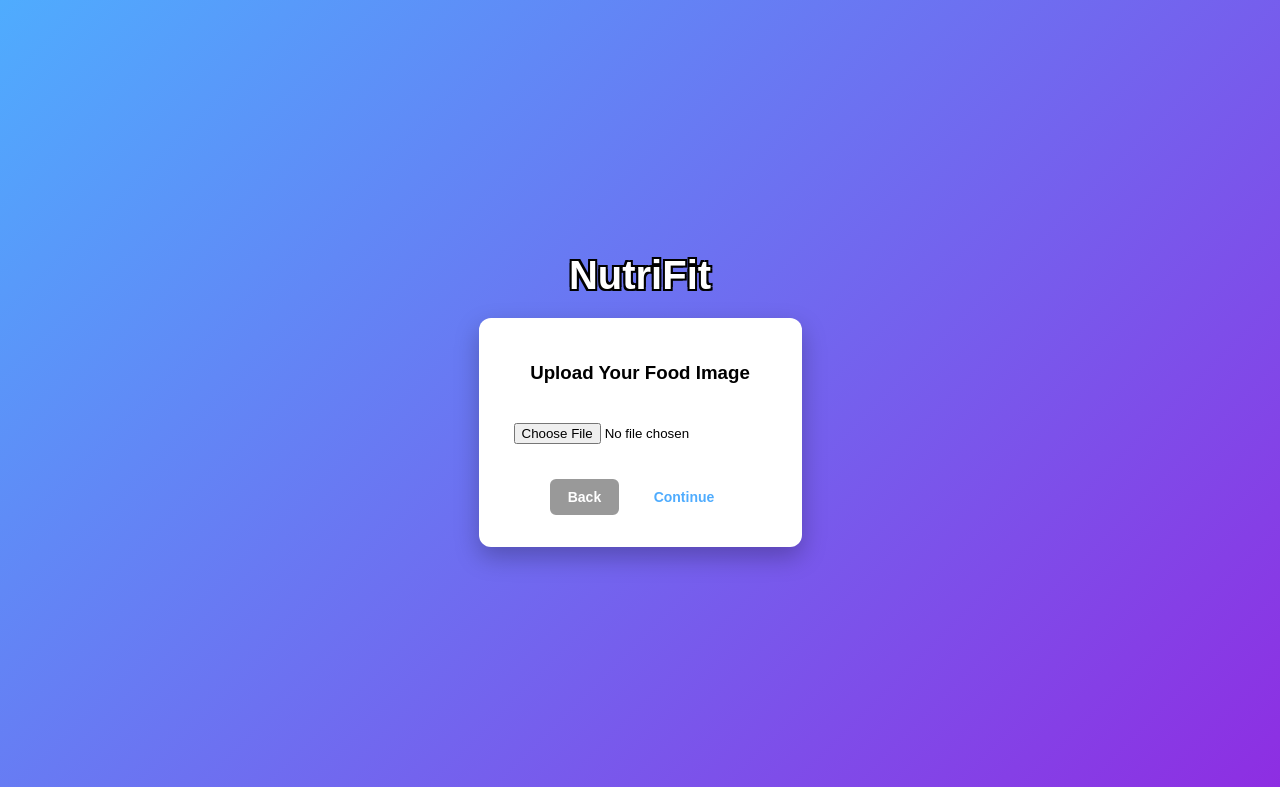
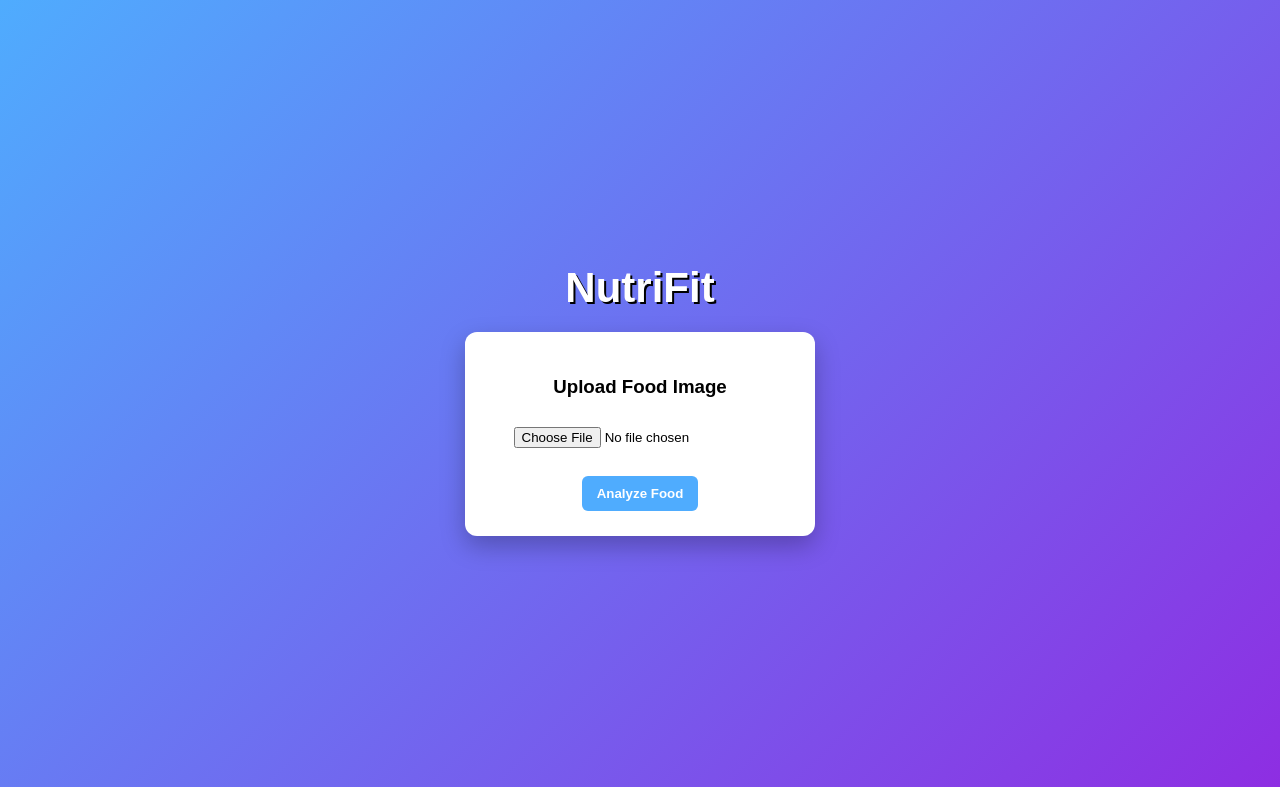
Before and after one commit to ThoJiaJun/NutriFit-Food-Image-Recognition-and-Calorie-Estimation-System, a Flask app: page / in a window 1280 px wide. Shown: the top 787 px of the page. Run offline with Flask 3, Linux system fonts and the light colour scheme; parts of the project's set-up code (start-up, migrations or seed data) failed here and were passed over.

Commit message:
Update upload.html

```diff
--- a/nutrifit/templates/upload.html
+++ b/nutrifit/templates/upload.html
@@ -16,16 +16,11 @@
         }
 
         .title {
-            font-size: 40px;
+            font-size: 42px;
             font-weight: bold;
             color: white;
-            text-shadow:
-                -2px -2px 0 black,
-                2px -2px 0 black,
-                -2px 2px 0 black,
-                2px 2px 0 black;
+            text-shadow: 2px 2px black;
             margin-bottom: 20px;
-            text-align: center;
         }
 
         .box {
@@ -34,78 +29,79 @@
             border-radius: 12px;
             text-align: center;
             box-shadow: 0 10px 25px rgba(0,0,0,0.25);
+            width: 300px;
         }
 
         input {
             margin-top: 10px;
-            padding: 10px;
         }
 
-        /* BUTTONS */
         .btn {
-            padding: 10px 18px;
-            border-radius: 8px;
+            padding: 10px 15px;
+            margin-top: 10px;
+            border: none;
             cursor: pointer;
+            border-radius: 6px;
             font-weight: bold;
-            transition: 0.3s;
-            margin: 5px;
-            font-size: 14px;
-            border: none;
+        }
+
+        .continue {
+            background: #4facfe;
+            color: white;
         }
 
         .back {
-            background: rgba(0, 0, 0, 0.4);
+            background: #333;
             color: white;
-            border: 2px solid white;
         }
 
-        .back:hover {
-            background: white;
-            color: black;
+        /* LOADING SPINNER */
+        .loader {
+            display: none;
+            margin-top: 10px;
+            border: 4px solid #f3f3f3;
+            border-top: 4px solid #4facfe;
+            border-radius: 50%;
+            width: 30px;
+            height: 30px;
+            animation: spin 1s linear infinite;
+            margin-left: auto;
+            margin-right: auto;
         }
 
-        .continue {
-            background: white;
-            color: #4facfe;
-        }
-
-        .continue:hover {
-            background: #8e2de2;
-            color: white;
+        @keyframes spin {
+            0% { transform: rotate(0deg);}
+            100% { transform: rotate(360deg);}
         }
     </style>
 </head>
 
 <body>
 
-<!-- TITLE -->
 <div class="title">NutriFit</div>
 
-<!-- UPLOAD BOX -->
 <div class="box">
 
-    <h3>Upload Your Food Image</h3>
+    <h3>Upload Food Image</h3>
 
-    <!-- 🔥 IMPORTANT: FORM MUST BE CORRECT -->
-    <form action="/upload" method="post" enctype="multipart/form-data">
+    <form id="uploadForm" action="/upload" method="post" enctype="multipart/form-data">
 
-        <!-- MUST BE name="file" -->
-        <input type="file" name="file" required>
+        <input type="file" name="file" id="fileInput" required>
 
         <br><br>
 
-        <!-- BUTTONS INSIDE FORM -->
-        <button type="button" class="btn back" onclick="window.location.href='/'">
-            Back
-        </button>
+        <button type="submit" class="btn continue">Analyze Food</button>
+    </form>
 
-        <button type="submit" class="btn continue">
-            Continue
-        </button>
-
-    </form>
+    <div class="loader" id="loader"></div>
 
 </div>
 
+<script>
+document.getElementById("uploadForm").addEventListener("submit", function() {
+    document.getElementById("loader").style.display = "block";
+});
+</script>
+
 </body>
 </html>
```
